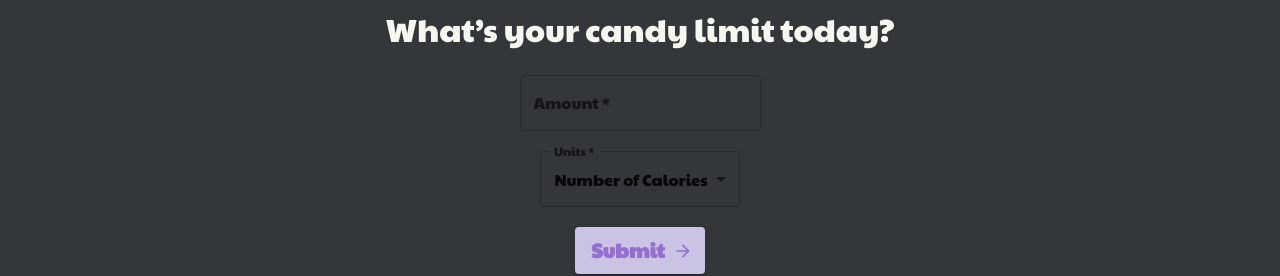
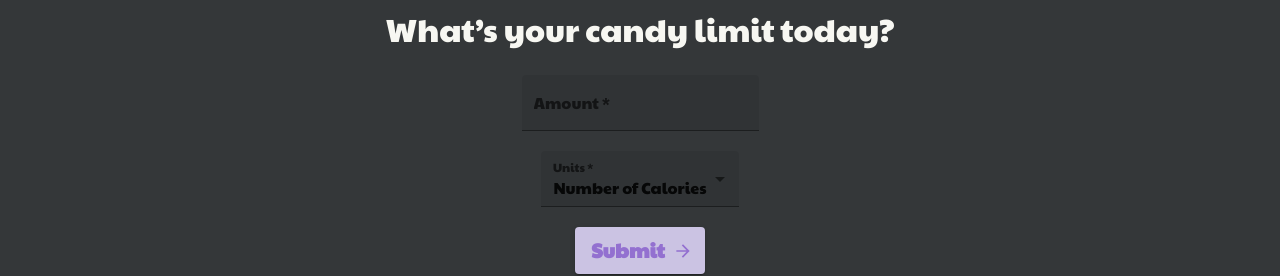
Before and after one commit to denilpoudel/Cauldron, a React (Create React App) app in the folder frontend/: page /candylimits in a window 1280 px wide. Shown: the part 129-405 px from the top of the page. Built offline with nearby package versions, Linux system fonts and the light colour scheme.

Commit message:
Update CandyLimits.js

```diff
--- a/frontend/src/components/Pages/CandyLimits.js
+++ b/frontend/src/components/Pages/CandyLimits.js
@@ -65,6 +65,7 @@ export default function CandyLimits() {
                 <ThemeProvider theme = {theme}>
                 <TextField
                 required
+                variant = "filled"
                 id="CandyAmtLimit"
                 label="Amount"
                 size = "normal"
@@ -85,6 +86,7 @@ export default function CandyLimits() {
             <ThemeProvider theme = {theme}>
                 <TextField
                     required
+                    variant = "filled"
                     id="CandyMeasurement"
                     select
                     label="Units"
@@ -92,7 +94,6 @@ export default function CandyLimits() {
                     onChange={handleChange}
                     size = "normal"
                     color = "secondary"
-
                     InputProps={{
                       className: classes.input
                     }}
```
